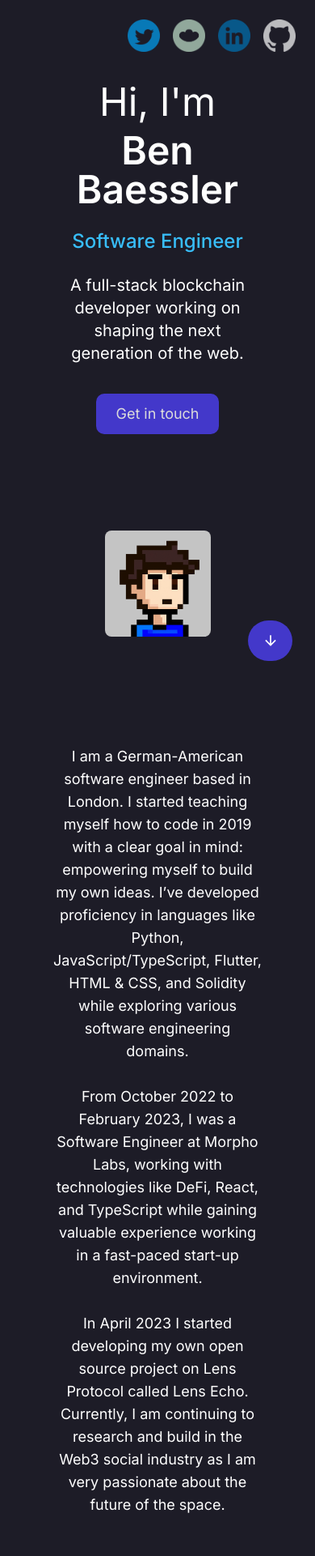
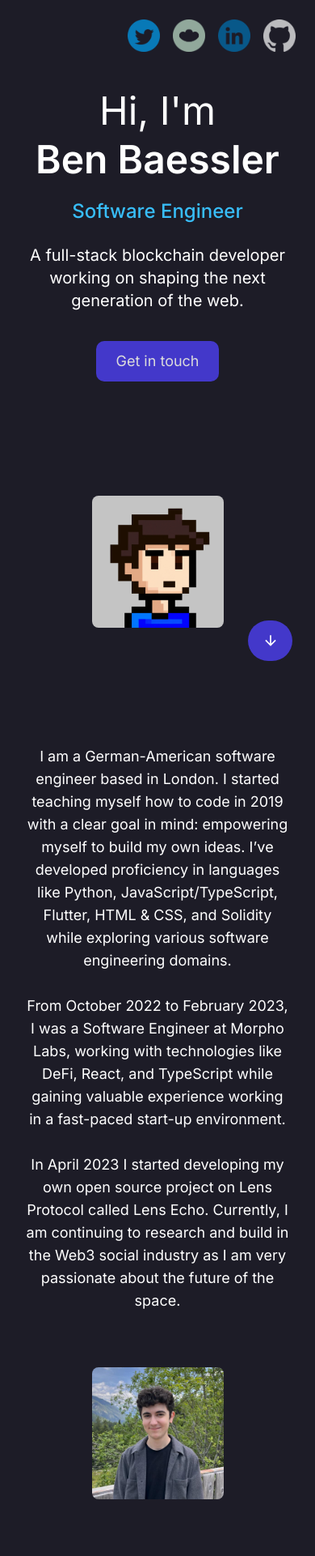
Before and after one commit to benbaessler/my-portfolio, a Next.js app: page / in a window 390 px wide. Shown: the top 1921 px of the page at 81% size. Built offline with nearby package versions, Linux system fonts and the light colour scheme.

Commit message:
chore: fix section height

```diff
--- a/src/components/Landing.tsx
+++ b/src/components/Landing.tsx
@@ -3,7 +3,7 @@ import Button from "@/components/Button";
 import ProfilePicture from "@/assets/images/pp.png";
 
 const LandingPage = () => (
-  <div className="page-container flex align-center justify-center">
+  <div className="page-container min-h-screen flex align-center justify-center">
     <div className="flex flex-wrap justify-center items-center mt-6 max-w-screen-xl">
       <div className="flex flex-col py-5 lg:w-1/2 items-center text-center lg:items-start lg:text-start">
         <div className="text-5xl md:text-6xl">
--- a/src/styles/globals.css
+++ b/src/styles/globals.css
@@ -19,9 +19,10 @@ h2 {
   margin-bottom: 3rem;
 }
 
+
+
 .page-container {
   padding: 5rem 6rem;
-  min-height: 100vh;
 }
 
 .button {
@@ -68,3 +69,13 @@ h2 {
     padding: 2rem 4rem;
   }
 }
+
+@media screen and (max-width: 600px) {
+  h2 {
+    font-size: 1.5rem
+  }
+
+  .page-container {
+    padding: 2rem 2rem;
+  }
+}
```
